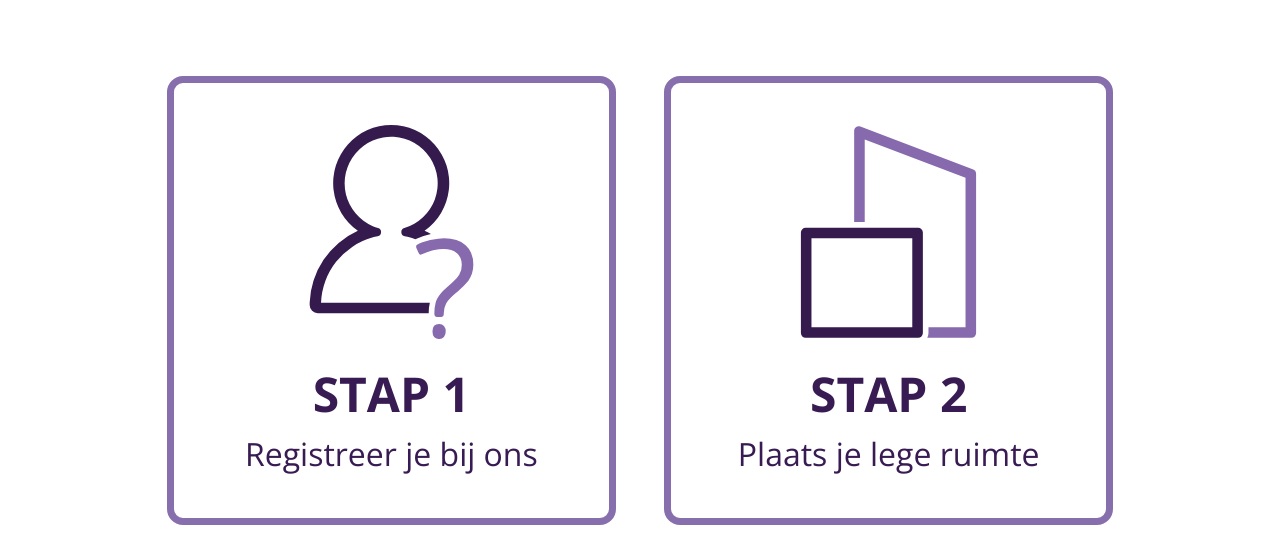
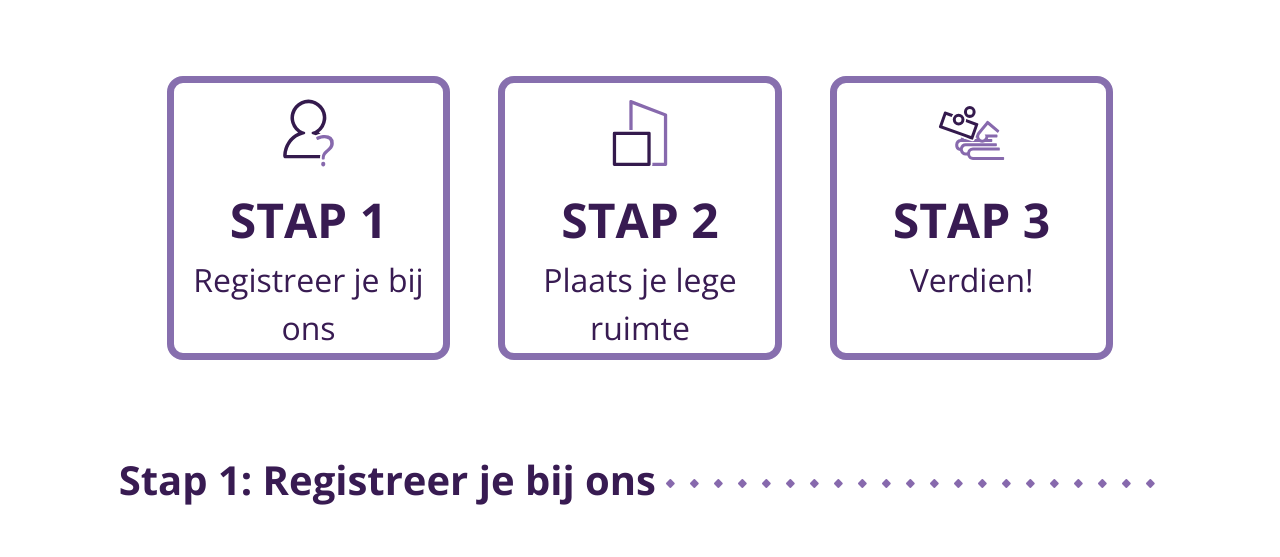
Before and after one commit to Texaco360/Proxpace, a website: page verhuurderspagina.html in a window 1280 px wide. Shown: the part 695-1252 px from the top of the page. Drawn offline with Linux system fonts and the light colour scheme.

Commit message:
cards fixed

```diff
--- a/verhuurderspagina.html
+++ b/verhuurderspagina.html
@@ -142,11 +142,12 @@
             <div class="col-12 col-xl-10 mx-auto">
                 <header class="mt-5 mt-lg-5 pt-5 pt-lg-5"><h2 class="tekst-primary fw-bold display-4 text-center text-lg-end">Verhuren in 3
                     stappen</h2></header>
-                <div class="row row-cols-1 row-cols-md-2 row-cols-xxl-3 g-5 px-3 px-lg-5 mt-2 mt-lg-5">
+                <div class="row row-cols-1 row-cols-md-2 row-cols-lg-3 g-5 px-3 px-lg-5 mt-2 mt-lg-5">
                     <div>
                         <div class="ratio ratio-1x1">
-                            <div class="d-flex flex-column justify-content-center card-border">
-                                <img src="assets/images/verhuurderspagina/Stap_1.svg" class="h-50 mt-3" alt="stap1">
+                            <div class="d-flex flex-column justify-content-center justify-content-lg-start justify-content-xxl-center card-border">
+                                <img src="assets/images/verhuurderspagina/Stap_1.svg" class="h-50 mt-3 d-lg-none d-xxl-block" alt="stap1">
+                                <img src="assets/images/verhuurderspagina/Stap_1.svg" class="h-25 d-none d-lg-block d-xxl-none mt-3" alt="stap1">
                                 <h3 class="text-center fw-bolder display-5 pt-4">STAP 1</h3>
                                 <p class="text-center fs-2">Registreer je bij ons</p>
                             </div>
@@ -154,8 +155,9 @@
                     </div>
                     <div>
                         <div class="ratio ratio-1x1">
-                            <div class="d-flex flex-column justify-content-center card-border">
-                                <img src="assets/images/verhuurderspagina/Stap_2.svg" class="h-50 mt-3" alt="stap1">
+                            <div class="d-flex flex-column justify-content-center justify-content-lg-start justify-content-xxl-center card-border">
+                                <img src="assets/images/verhuurderspagina/Stap_2.svg" class="h-50 mt-3 d-lg-none d-xxl-block" alt="stap2">
+                                <img src="assets/images/verhuurderspagina/Stap_2.svg" class="h-25 d-none d-lg-block d-xxl-none mt-3" alt="stap2">
                                 <h3 class="text-center fw-bolder display-5 pt-4">STAP 2</h3>
                                 <p class="text-center fs-2">Plaats je lege ruimte</p>
                             </div>
@@ -163,16 +165,14 @@
                     </div>
                     <div>
                         <div class="ratio ratio-1x1">
-                            <div class="d-flex flex-column justify-content-center card-border">
-                                <img src="assets/images/verhuurderspagina/Stap_3.svg" class="h-50 mt-3" alt="stap1">
+                            <div class="d-flex flex-column justify-content-center justify-content-lg-start justify-content-xxl-center card-border">
+                                <img src="assets/images/verhuurderspagina/Stap_3.svg" class="h-50 mt-3 d-lg-none d-xxl-block" alt="stap3">
+                                <img src="assets/images/verhuurderspagina/Stap_3.svg" class="h-25 d-none d-lg-block d-xxl-none mt-3" alt="stap3">
                                 <h3 class="text-center fw-bolder display-5 pt-4">STAP 3</h3>
                                 <p class="text-center fs-2">Verdien!</p>
                             </div>
                         </div>
                     </div>
-
-
-
                 </div>
             </div>
         </div>
```
